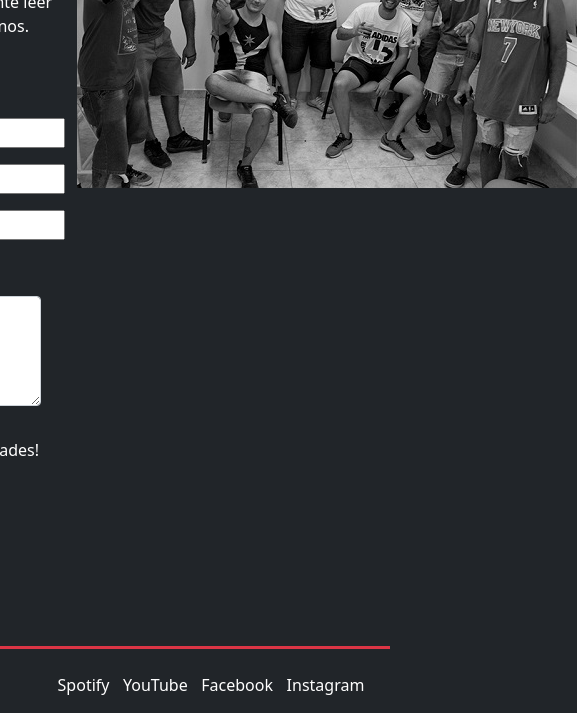
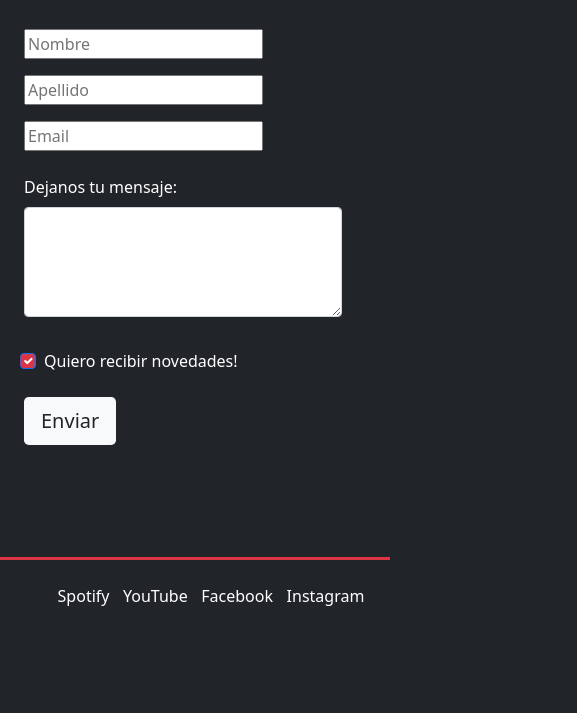
Before and after one commit to AgustinCiano/noExtraviarBootstrap, a website: page paginas/contacto.html in a window 390 px wide. Shown: the part 359-1072 px from the top of the page, 577 px wide, since content can reach past the window. After the commit the page ends 983 px from the top, so only its background shows below. Drawn offline with nearby package versions, Linux system fonts and the light colour scheme; files that its build step writes are made by us from their sources.

Commit message:
entrega Final

```diff
--- a/paginas/contacto.html
+++ b/paginas/contacto.html
@@ -94,7 +94,7 @@
       </div>
     </form>
 
-    <div class="col-lg-6 mt-5">
+    <div class="col-lg-6 d-none d-sm-none d-md-block mt-5">
       <img src="../imagenes/camarinMuni.jpg" alt="La banda en el camarin">
     </div>
 
```
